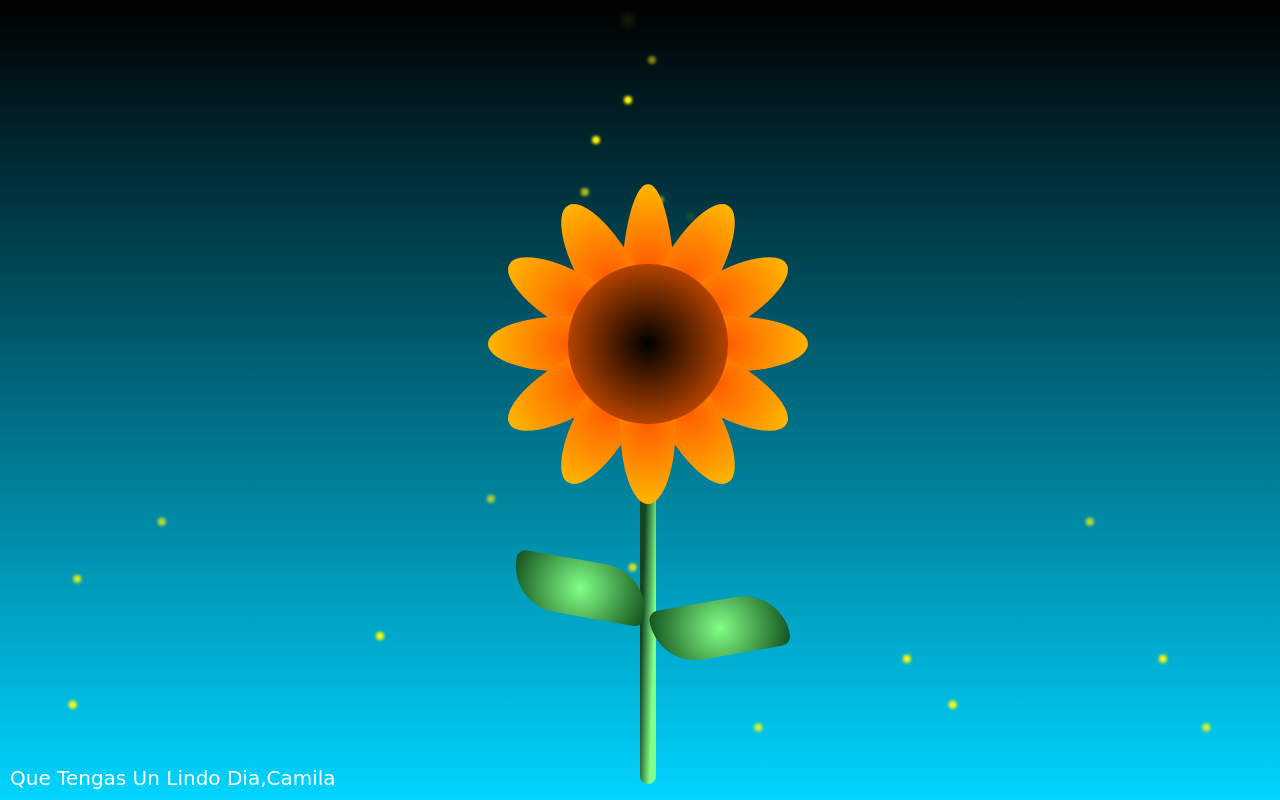
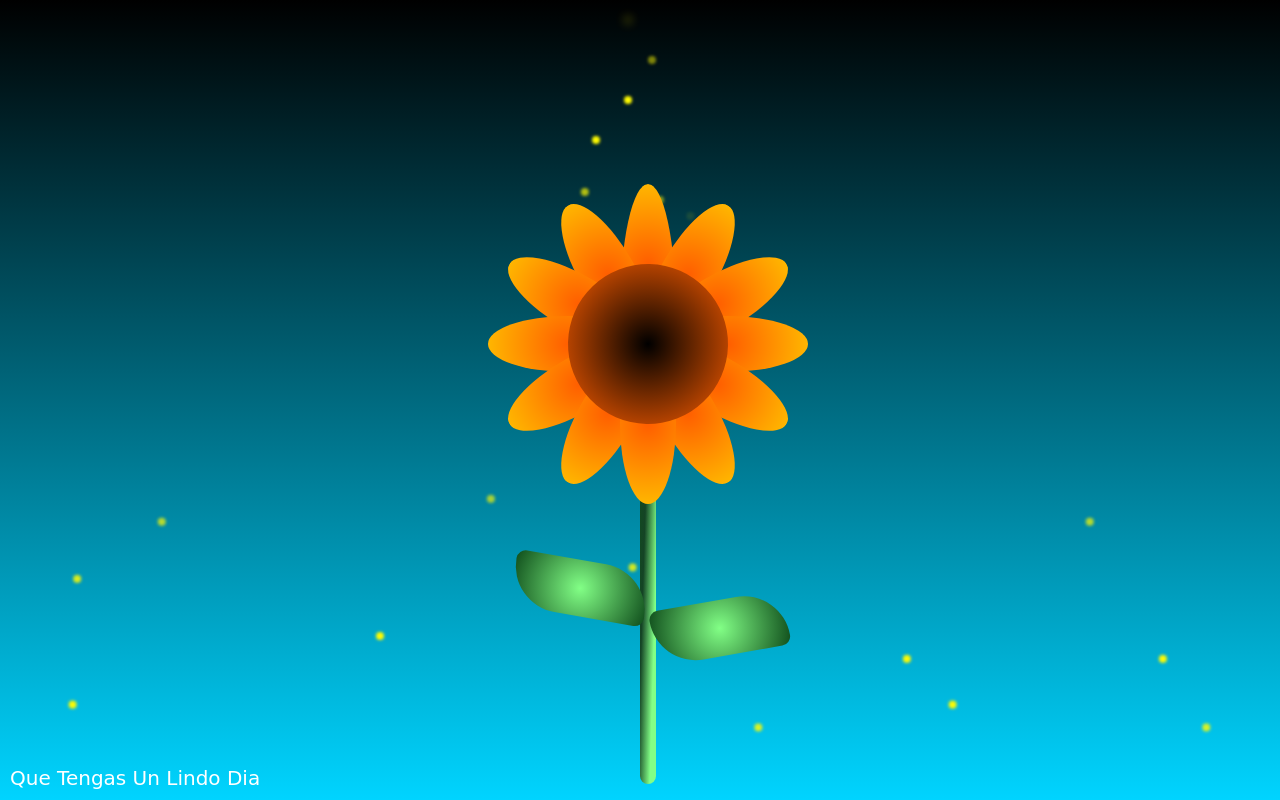
Before and after one commit to Jhony1998-desing/girasol, a plain HTML site: page index2.html in a window 1280 px wide. Drawn offline with Linux system fonts and the light colour scheme.

Commit message:
Update index2.html

```diff
--- a/index2.html
+++ b/index2.html
@@ -60,7 +60,7 @@
     <div class="light light-11"></div>
     <div class="light light-12"></div>
 
-    <p id="text">Que Tengas Un Lindo Dia,Camila</p>
+    <p id="text">Que Tengas Un Lindo Dia</p>
 </body>
 <script>
     function PlayAudio(){
```
